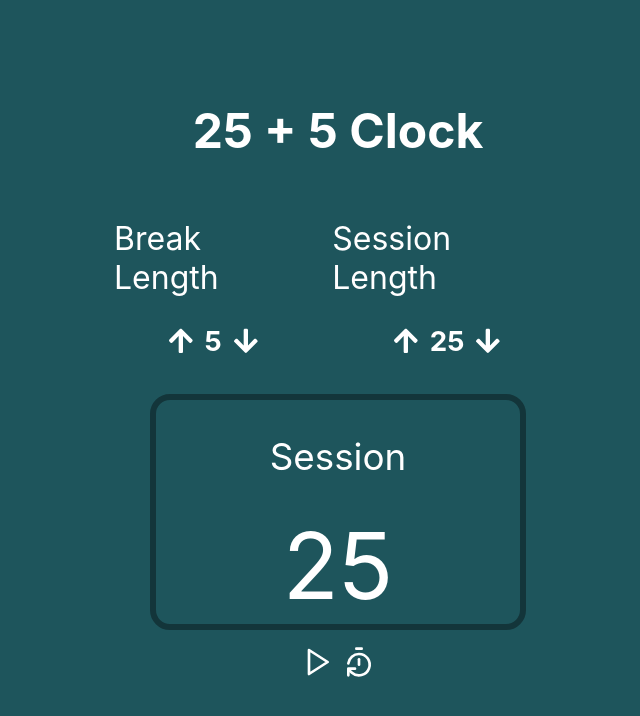
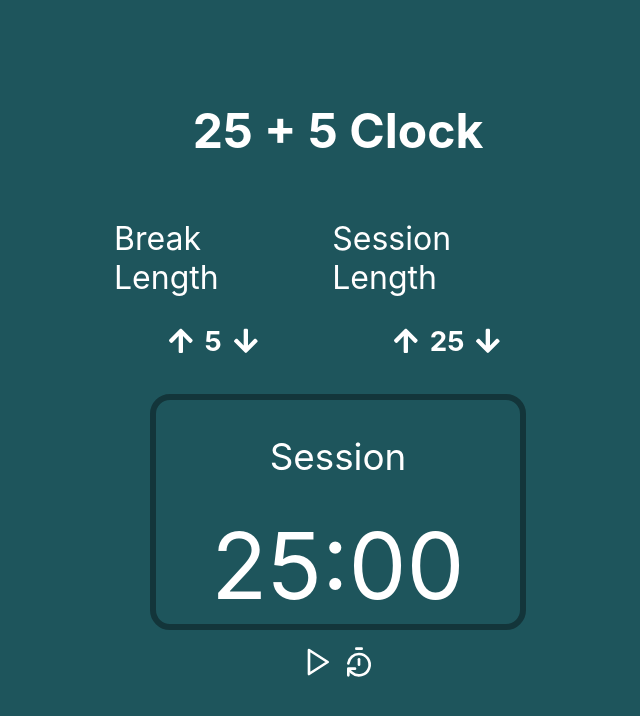
Before and after one commit to rksvw/pomodora-timer, a React (Create React App) app: page / in a window 1280 px wide. Shown: the top 716 px of the page, without its empty margins (302-942 px from the left). Built offline with nearby package versions, Linux system fonts and the light colour scheme.

Commit message:
state for timer

```diff
--- a/src/Componenet/TimerComponent.js
+++ b/src/Componenet/TimerComponent.js
@@ -10,6 +10,9 @@ export default function TimerComponent({
     console.log(myBool);
     if (myBool) {
       const updated = timerLength + 1;
+      if (updated >= 61) {
+        return;
+      }
 
       setTimerLength(updated);
     } else {
--- a/src/Componenet/TimerSessionComponent.js
+++ b/src/Componenet/TimerSessionComponent.js
@@ -1,7 +1,19 @@
-import React from "react";
+import React, { useState } from "react";
 import { LuPlay, LuTimerReset } from "react-icons/lu";
 
-export default function TimerSessionComponent({sessionTimerLength}) {
+export default function TimerSessionComponent({ sessionTimerLength }) {
+  const [countMinute, setCountMinute] = useState(sessionTimerLength);
+  const [countSecond, setCountSecond] = useState(60);
+  const [countBreak, setCountBreak] = useState(5);
+
+
+  // 1. Create a loop that run until the reset button click -> while
+  // 2. 25 min timer -> Interval
+  // 3. stop 25 min timer and ring bell -> Audio : Set Break
+  // 4. start break timer -> Interval
+  // 5. stop break timer and ring bell -> Audio : Set timer
+  // 6. repeat from step 2 -> again
+
   return (
     <div
       style={{
@@ -40,7 +52,7 @@ export default function TimerSessionComponent({sessionTimerLength}) {
             fontSize: "5.75rem",
           }}
         >
-          {sessionTimerLength}
+          {`${sessionTimerLength}:00`}
         </div>
       </div>
       <div
```
